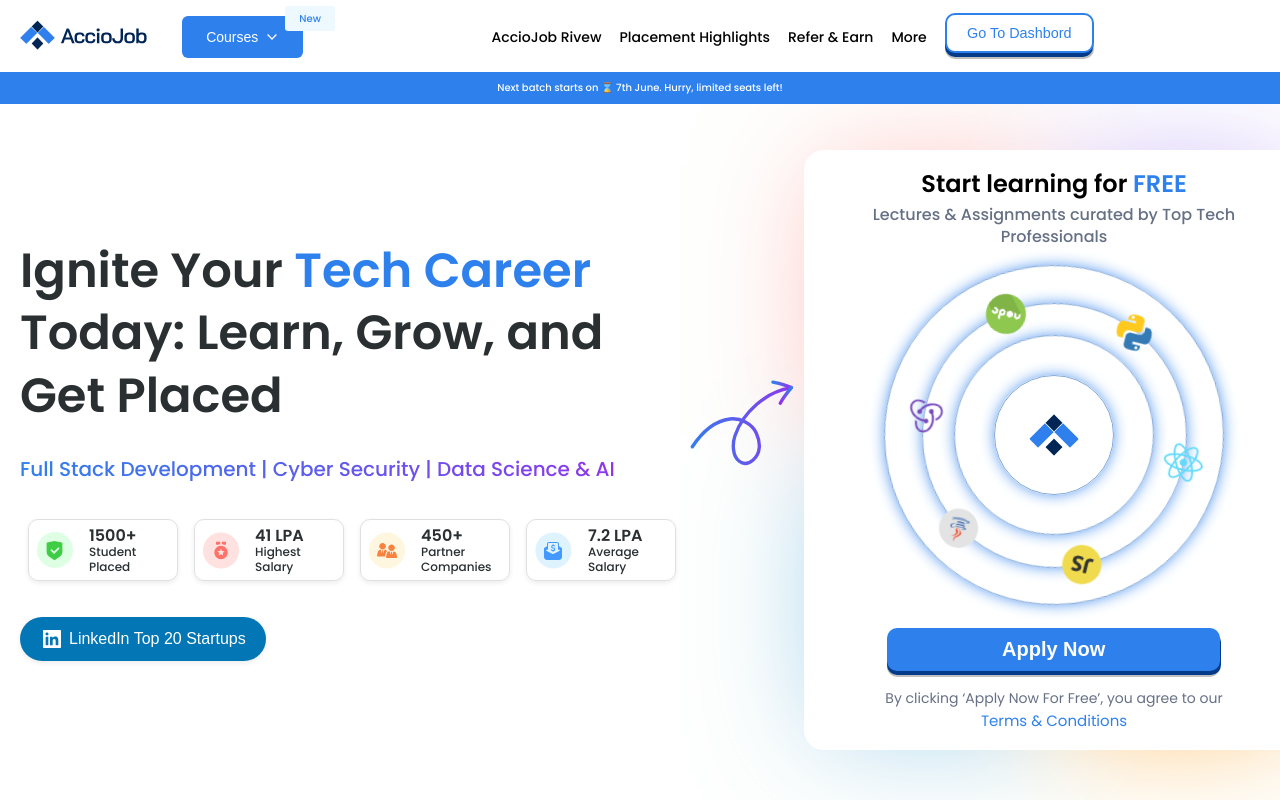
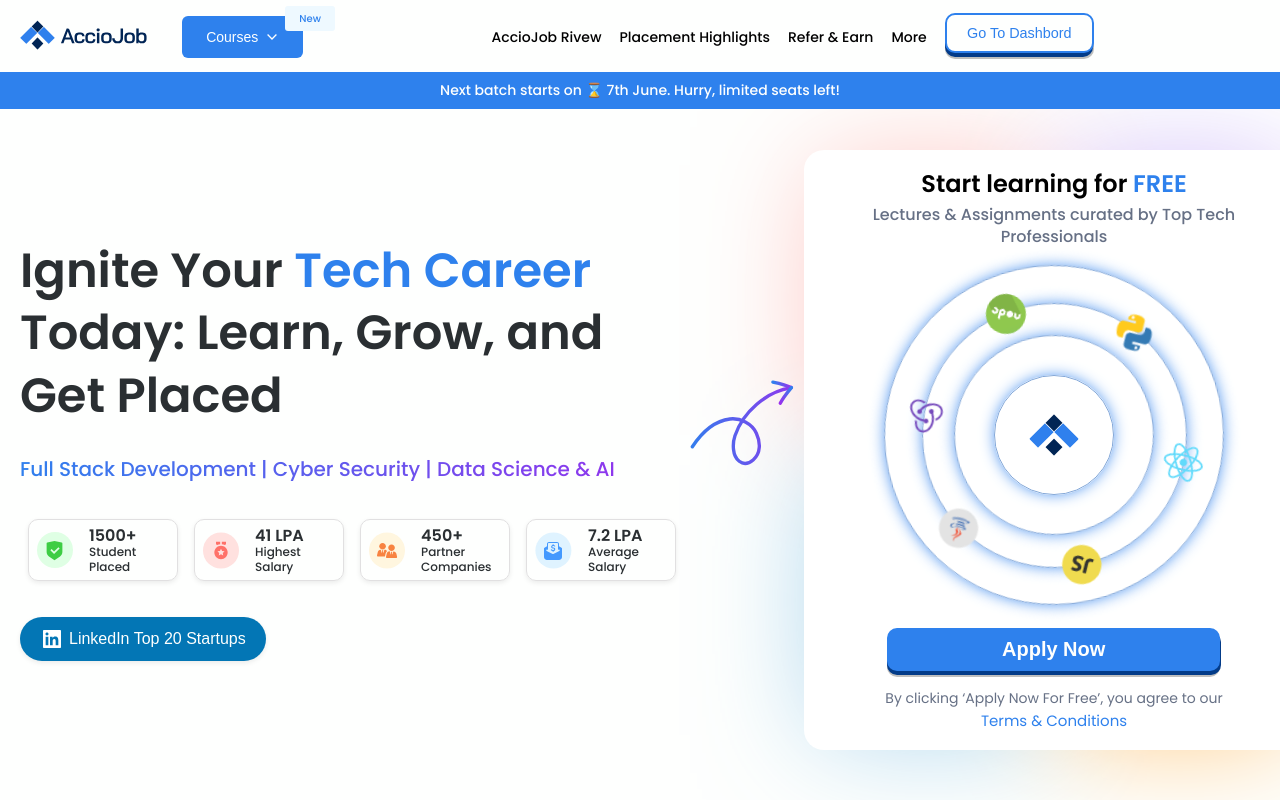
Before and after one commit to Abhi8016/accioJob-clone, a React (Vite) app: page / in a window 1280 px wide. Shown: the top 800 px of the page. Built offline with nearby package versions, Linux system fonts and the light colour scheme.

Commit message:
bug fixed

```diff
--- a/src/components/header/styles.scss
+++ b/src/components/header/styles.scss
@@ -177,12 +177,12 @@
     // border: 2px solid blue;
     margin-top: 5px;
     padding: 10px;
-    font-size: 12px;
+    font-size: 10px;
     font-weight: 500;
     background-color: var(--blue);
     color: var(--white);
     @include md {
-      font-size: 10px;
+      font-size: 14px;
       margin-top: 14px;
     }
   }
--- a/src/pages/home/orbit/styles.scss
+++ b/src/pages/home/orbit/styles.scss
@@ -43,6 +43,7 @@
   }
   //////////////////////////////////////////
   .orbitContainer {
+    overflow: hidden;
     display: flex;
     justify-content: center;
     align-items: center;
@@ -123,6 +124,7 @@
       }
     }
     .python {
+      overflow: hidden;
       z-index: 1;
       width: 290px;
       height: 290px;
```
